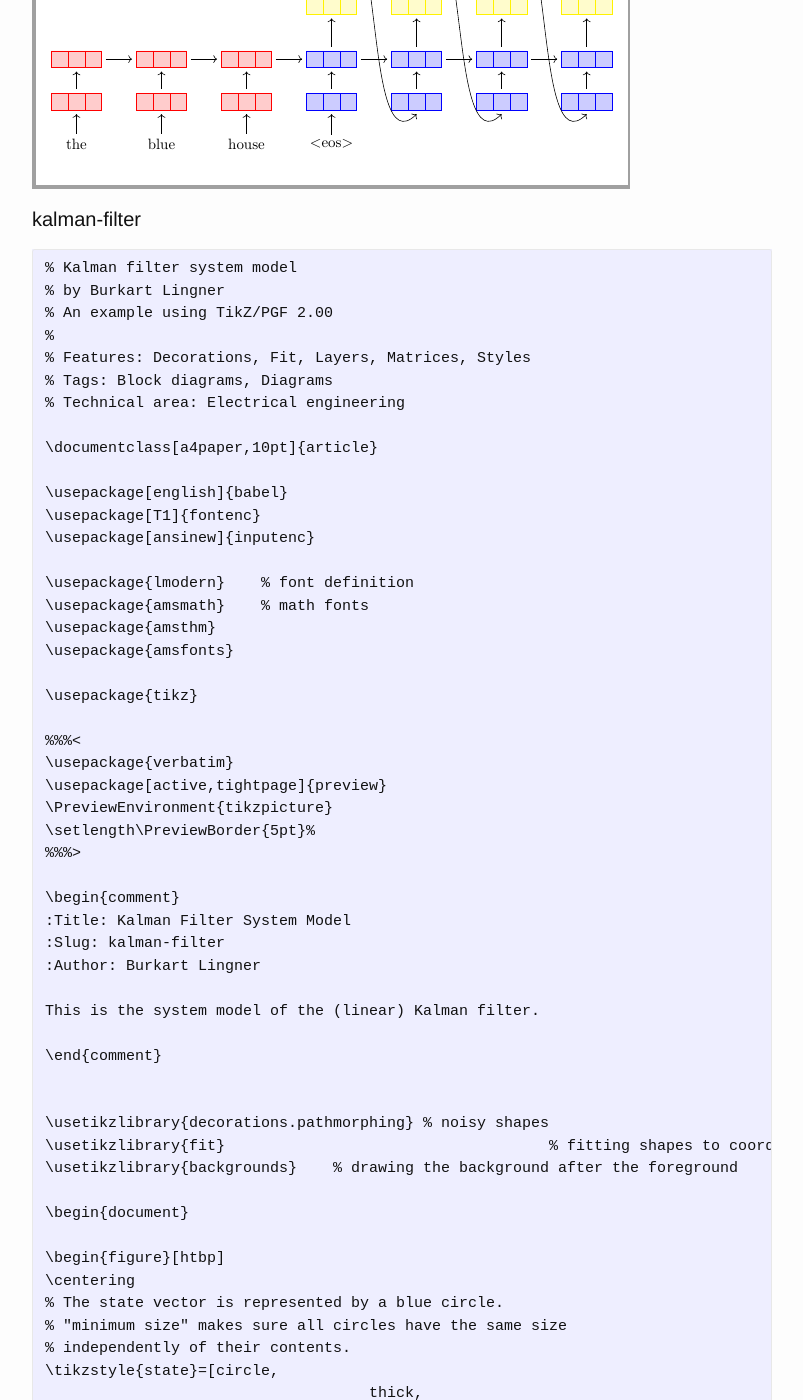
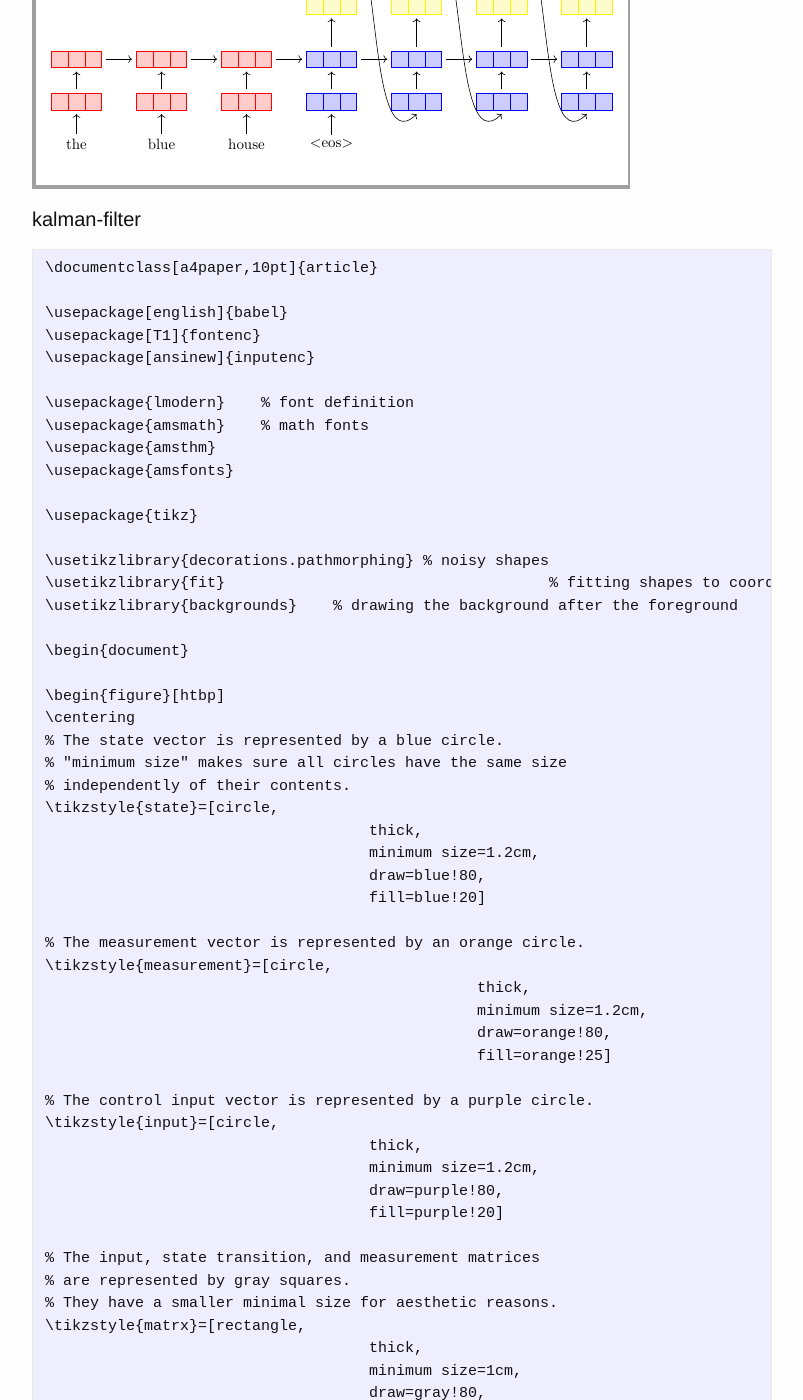
Before and after one commit to josephstalin117/josephstalin117.github.io, a Jekyll site: the page built from _posts/2019-4-2-TikZ.markdown, in a window 1280 px wide and 1400 px high, scrolled down 7992 px. Shown: the whole window, without its empty margins (238-1041 px from the left). Built offline with Jekyll 4.4.1, drawn with Linux system fonts in a browser that asks for light colours; some of the changed text lies outside the part shown.

Commit message:
remove some contents

````diff
--- a/_posts/2019-4-2-TikZ.markdown
+++ b/_posts/2019-4-2-TikZ.markdown
@@ -275,14 +275,6 @@ categories: command
 #### kalman-filter
 
 ```
-% Kalman filter system model
-% by Burkart Lingner
-% An example using TikZ/PGF 2.00
-%
-% Features: Decorations, Fit, Layers, Matrices, Styles
-% Tags: Block diagrams, Diagrams
-% Technical area: Electrical engineering
-
 \documentclass[a4paper,10pt]{article}
 
 \usepackage[english]{babel}
@@ -295,23 +287,6 @@ categories: command
 \usepackage{amsfonts}
 
 \usepackage{tikz}
-
-%%%<
-\usepackage{verbatim}
-\usepackage[active,tightpage]{preview}
-\PreviewEnvironment{tikzpicture}
-\setlength\PreviewBorder{5pt}%
-%%%>
-
-\begin{comment}
-:Title: Kalman Filter System Model
-:Slug: kalman-filter
-:Author: Burkart Lingner
-
-This is the system model of the (linear) Kalman filter.
-
-\end{comment}
-
 
 \usetikzlibrary{decorations.pathmorphing} % noisy shapes
 \usetikzlibrary{fit}					% fitting shapes to coordinates
````
